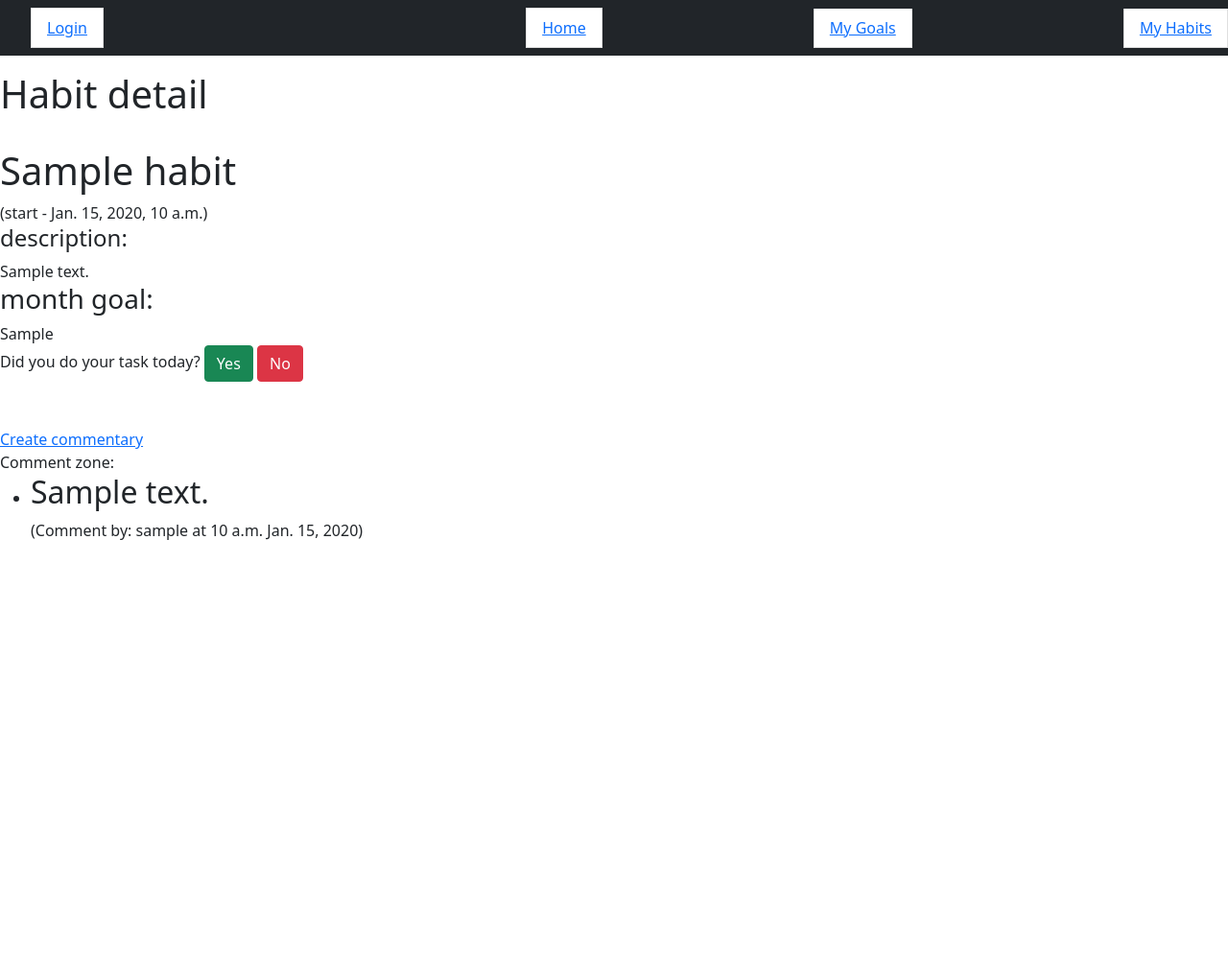
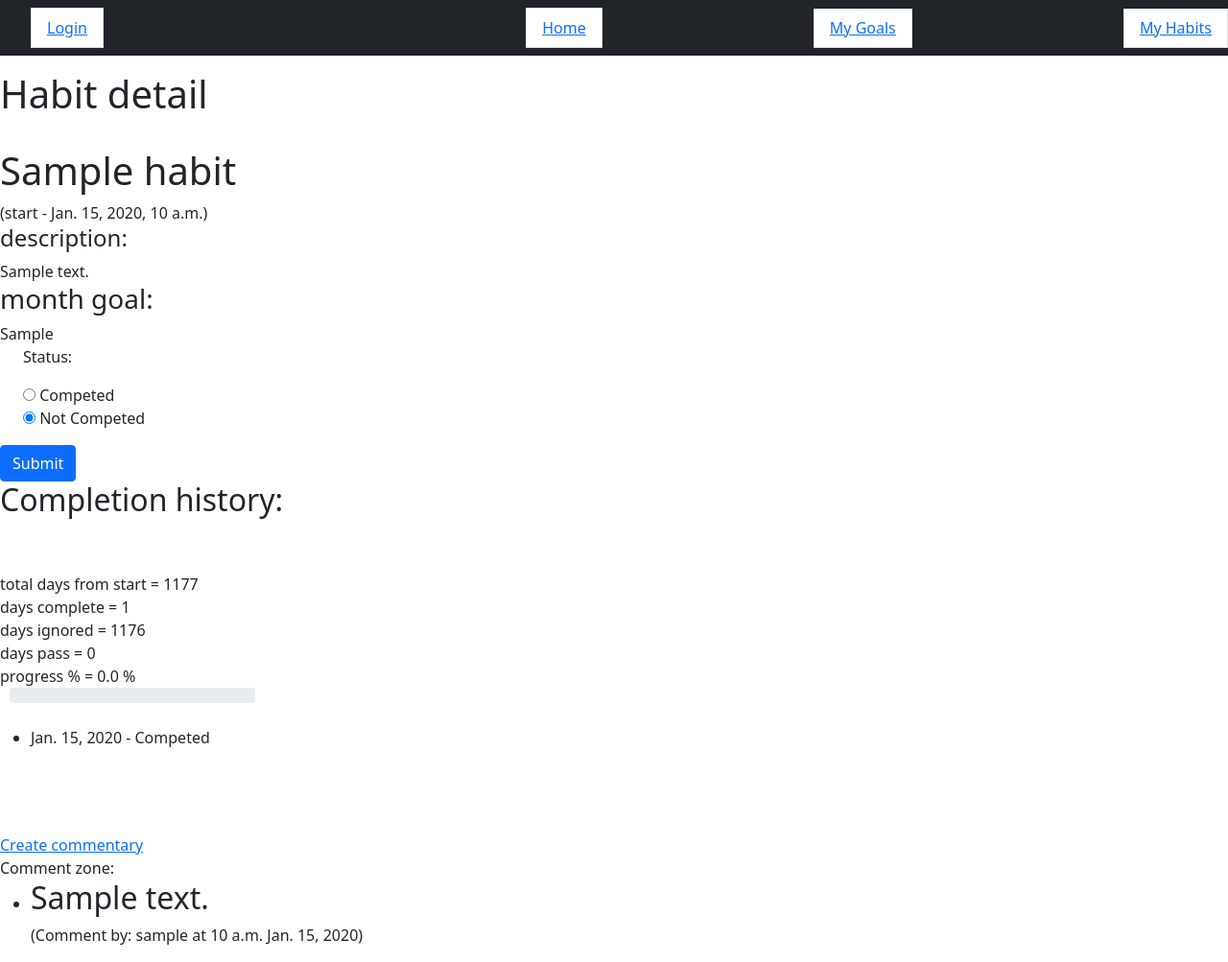
Before and after one commit to Oleksiy-Liubchenko/habits-and-goals-service, a Django app: page /habits/1/ in a window 1280 px wide. Shown: the whole page at 96% size. Before the commit the page ends 563 px from the top, so only its background shows below. Run offline with Django 4.2, Linux system fonts and the light colour scheme; tables that the repository leaves empty hold one stand-in row (values such as "Sample post").

Commit message:
Add habit status tracking with history
add HabitDayCompletionForm, habit_day_completion_form.html & change habit_detail.html with additional statistic about habit & update views and urls with comments for future update status for habit

```diff
--- a/templates/habit/habit_detail.html
+++ b/templates/habit/habit_detail.html
@@ -1,6 +1,7 @@
 {% extends "base.html" %}
 
 {% block content%}
+
   <h1>Habit detail</h1>
 
   <br>
@@ -9,16 +10,70 @@
   (start - {{ habit.created_at }})
   <h4>description:</h4>{{ habit.description }}
   <h3>month goal:</h3> {{ habit.month_goal }}
+{#  <h2>Today check:</h2> {{ habit_completions.get_status_display }}#}
   <br>
-  Did you do your task today?
-  <a href="" class="btn btn-success">
-    Yes
-  </a>
-  <a href="" class="btn btn-danger">
-    No
-  </a>
 
-{#  if month goal achive than next month goal or goal year goal #}
+  {% if not completion_status_today %}
+  <form method="POST">
+    {% csrf_token %}
+    <div class="form-check">
+      {{ form.as_p }}
+    </div>
+    <button type="submit" class="btn btn-primary">Submit</button>
+  </form>
+  {% endif %}
+
+  {# ------ #}
+{#  !!!!!! {{ habit.habit_completions.all }}#}
+{# ------ #}
+{#  {% url "tracker:habit-completion-update" pk=habit.pk completion_pk=completion.pk %}#}
+
+{% if habit.habit_completions.all %}
+  <h2>Completion history:</h2>
+  {% for completion in habit.habit_completions.all %}
+{#  <a href="{% url "tracker:habit-completion-update" pk=habit.pk completion_pk=completion.pk %}" class="btn btn-primary">#}
+{#    Update today status#}
+{#  </a>#}
+{% endfor %}
+  <br><br>
+    total days from start = {{ total_days }}
+    <br>
+    days complete = {{ completed_days }}
+    <br>
+    days ignored = {{ ignored_days }}
+    <br>
+    days pass = {{ not_completed_days }}
+    <br>
+    progress % = {{ progress_percent }}  %
+  <div style="display: flex; align-items: center;">
+    <p style="margin-right: 10px;">
+    </p>
+
+    <div class="progress" style="width: 20%;">
+      <div class="progress-bar" role="progressbar" style="width: {{ progress_percent }}%;"
+           aria-valuenow="50" aria-valuemin="0" aria-valuemax="100">
+        {{ progress_percent }}
+      </div>
+    </div>
+  </div>
+
+    <br>
+  <ul>
+    {% regroup habit.habit_completions.all by complete_date|date:"Y-m-d" as completion_grouped %}
+    {% for group in completion_grouped %}
+      {% with group.list|last as completion %}
+        <li>
+          {{ completion.complete_date }} - {{ completion.get_status_display }}
+{#          <a href="{% url "tracker:habit-completion-update" pk=habit.pk completion_pk=completion.pk %}">#}
+{#            Update#}
+{#          </a>#}
+        </li>
+      {% endwith %}
+    {% endfor %}
+  </ul>
+{% endif %}
+
+
   <br>
     <br><br>
     <a href="{% url "tracker:habit-commentary-create" pk=habit.id%}">
--- a/tracker/forms.py
+++ b/tracker/forms.py
@@ -1,6 +1,6 @@
 from django import forms
 from django.forms import widgets
-from tracker.models import Goal, GoalStage, Commentary, Habit
+from tracker.models import Goal, GoalStage, Commentary, Habit, HabitDayCompletion
 from django.forms.widgets import DateInput
 
 
@@ -39,3 +39,12 @@ class HabitCommentaryForm(forms.ModelForm):
     class Meta:
         model = Commentary
         fields = ["text"]
+
+
+class HabitDayCompletionForm(forms.ModelForm):
+    class Meta:
+        model = HabitDayCompletion
+        fields = ["status"]
+        widgets = {
+            "status": forms.RadioSelect(),
+        }
--- a/tracker/urls.py
+++ b/tracker/urls.py
@@ -14,7 +14,8 @@ from tracker.views import (
     GoalDeleteView,
     GoalUpdateView,
     GoalStageUpdateView,
-    GoalStageDeleteView
+    GoalStageDeleteView,
+    # HabitDayCompletionUpdateView
 )
 
 
@@ -85,6 +86,12 @@ urlpatterns = [
         HabitDetailView.as_view(),
         name="habit-detail"
     ),
+    # path(
+    #     "habits/<int:pk>/completion/<int:completion_pk>/update/",
+    #     HabitDayCompletionUpdateView.as_view(),
+    #     name="habit-completion-update"
+    # ),
+
     # add update view. do not forget
     path(
         "habits/<int:pk>/create/note/",
--- a/tracker/views.py
+++ b/tracker/views.py
@@ -1,18 +1,21 @@
+from datetime import date
+
+from django.contrib import messages
 from django.contrib.auth.mixins import LoginRequiredMixin
 from django.http import HttpResponseRedirect
-from django.shortcuts import render
+from django.shortcuts import render, get_object_or_404, redirect
 from django.urls import reverse_lazy, reverse
 from django.views import generic
 from django.forms import widgets
 
 from tracker.forms import GoalCreationForm, GoalCreationStageForm, GoalCommentaryForm, HabitCreationForm, \
-    HabitCommentaryForm
+    HabitCommentaryForm, HabitDayCompletionForm
 from tracker.models import (
     Goal,
     GoalStage,
     Habit,
     Note,
-    Commentary,
+    Commentary, HabitDayCompletion,
 )
 
 
@@ -122,7 +125,71 @@ class HabitDetailView(generic.DetailView):
     def get_context_data(self, **kwargs):
         context = super().get_context_data(**kwargs)
         context["habit_commentaries"] = self.object.commentaries.all()
+        context["form"] = HabitDayCompletionForm()
+        context["total_days"] = (date.today() - self.object.created_at.date()).days
+        context["completed_days"] = self.object.habit_completions.filter(status="completed").count()
+        # --- if you will not use hide status if completed - delete comp.status.today
+        context["completion_status_today"] = self.object.habit_completions.filter(complete_date=date.today()).first()
+        # ---
+        context["not_completed_days"] = self.object.habit_completions.filter(status="not_completed").count()
+        context["ignored_days"] = context["total_days"] - (context["completed_days"] + context["not_completed_days"])
+        context["progress_percent"] = 100 * round((context["completed_days"] / context["total_days"]), 2)
+        context["update_completion_form"] = HabitDayCompletionForm(instance=context["completion_status_today"]) if context["completion_status_today"] else None
         return context
+
+    def post(self, request, *args, **kwargs):
+        habit = self.get_object()
+        form = HabitDayCompletionForm(request.POST)
+        if form.is_valid():
+            completion = form.save(commit=False)
+            completion.user = request.user
+            completion.habit = habit
+            completion.complete_date = date.today()
+            completion.save()
+            messages.success(
+                request,
+                f"Habit '{habit.name}' marked as '{completion.get_status_display()}' for today."
+            )
+        return redirect('tracker:habit-detail', pk=habit.pk)
+
+# def habit_detail(request, pk):
+#     habit = get_object_or_404(Habit, pk=pk)
+#     if request.method == 'POST':
+#         form = HabitDayCompletionForm(request.POST)
+#         if form.is_valid():
+#             completion = HabitDayCompletion.objects.create(
+#                 user=request.user,
+#                 habit=habit,
+#                 complete_date=date.today(),
+#                 status=form.cleaned_data['status'],
+#             )
+#             messages.success(request, f"Habit '{habit.name}' marked as '{completion.get_status_display()}' for today.")
+#             return redirect('habit_detail', pk=habit.pk)
+#     else:
+#         form = HabitDayCompletionForm()
+#     context = {
+#         'habit': habit,
+#         'form': form,
+#     }
+#     return render(request, 'habit/habit_detail.html', context)
+
+# trying to update status for each day or only last status:
+# ---------------
+# class HabitDayCompletionUpdateView(generic.UpdateView):
+#     model = HabitDayCompletion
+#     fields = ["habit", "status"]
+#     template_name = "habit/habit_day_completion_form.html"
+#
+#     # def get_queryset(self):
+#     #     return HabitDayCompletion.objects.filter(
+#     #         user=self.request.user,
+#     #         habit_id=self.kwargs["pk"]
+#     #     )
+#
+#     def get_success_url(self):
+#         return reverse("tracker:habit-detail", kwargs={"pk": self.kwargs["pk"]})
+
+# ---------------
 
 
 class NoteCreateView(generic.CreateView):
```
Also changed, not shown: templates/habit/habit_day_completion_form.html (added, +12 -0 lines).
